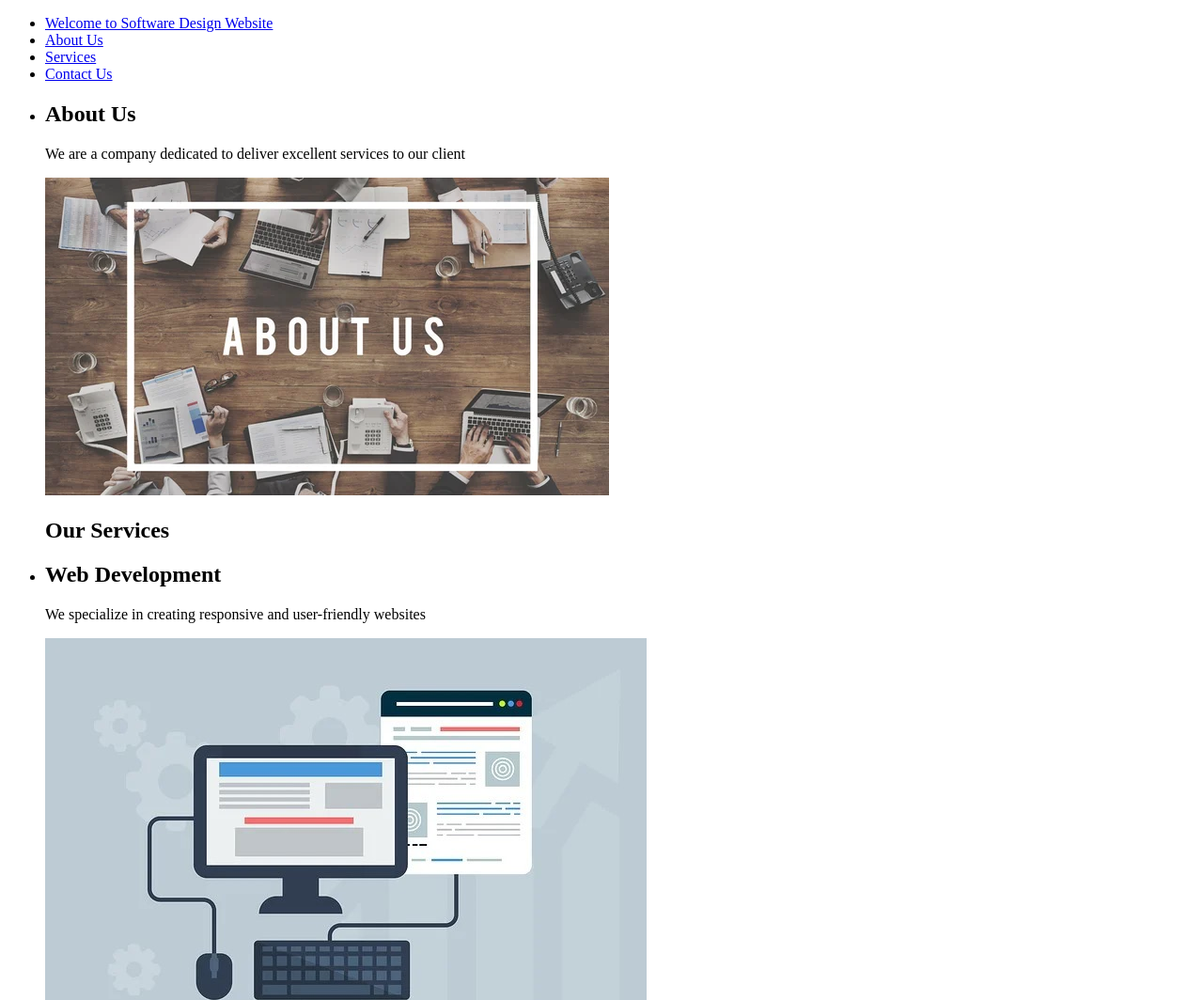
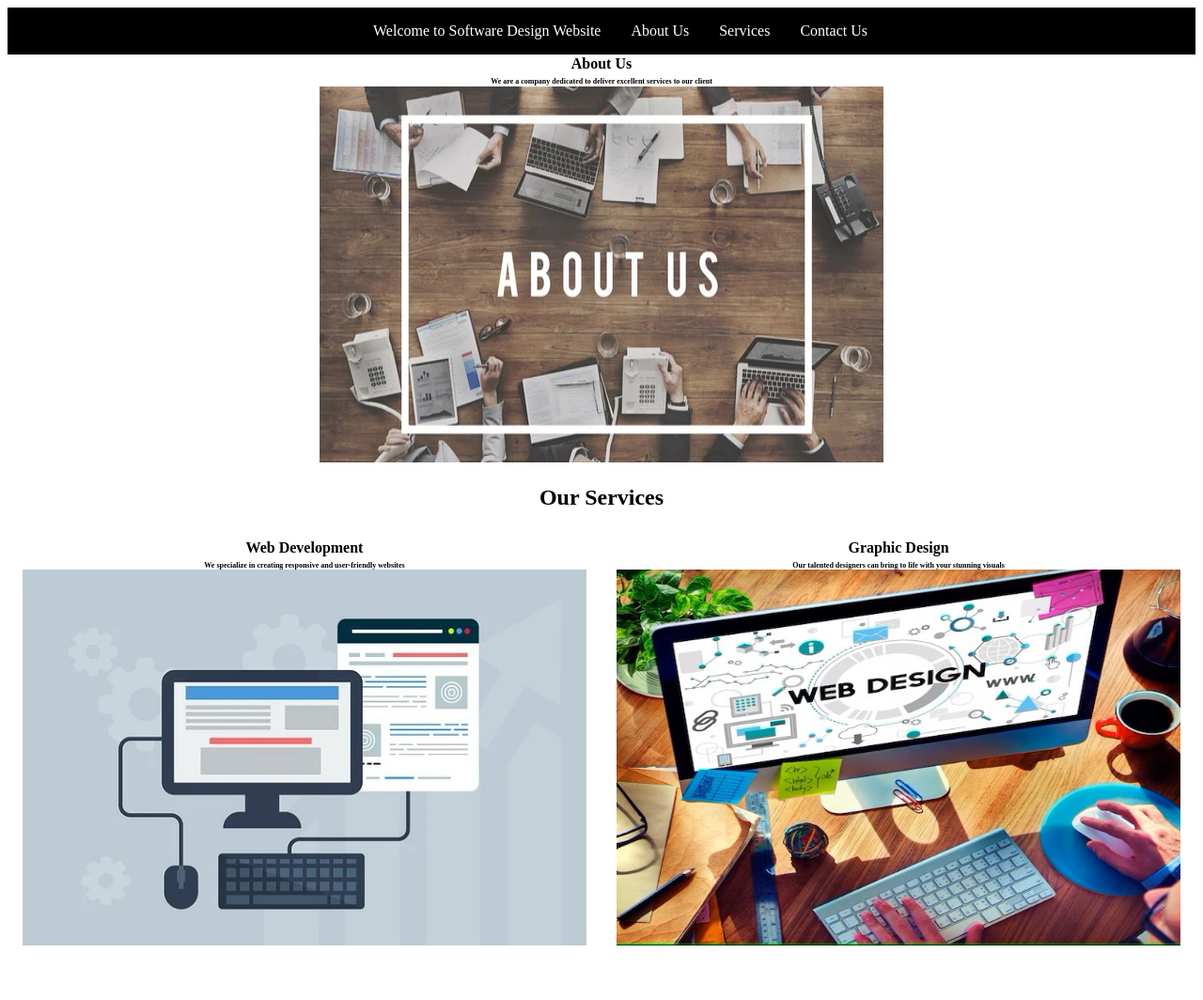
Before and after one commit to Wisedude/1455218-labs-sd-24, a plain HTML site: page lab-two/lab-two.html in a window 1280 px wide. Shown: the top 1064 px of the page at 94% size. After the commit the page ends 1026 px from the top, so only its background shows below. Drawn offline with Linux system fonts and the light colour scheme.

Commit message:
Linking the css file

```diff
--- a/lab-two/lab-two.html
+++ b/lab-two/lab-two.html
@@ -1,6 +1,7 @@
 <!DOCTYPE html>
 <html>
 <head>
+    <link rel="stylesheet" href="styling.css" />
 </head>
 <body>
   <ul class="navigation">
```
